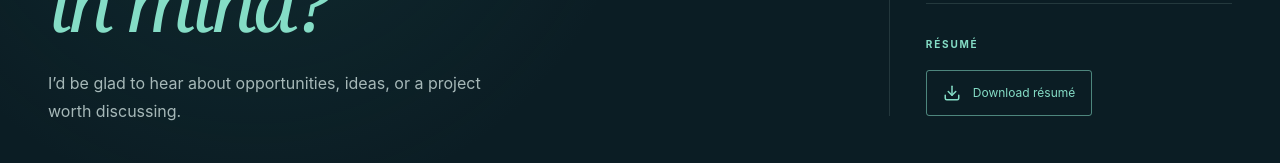
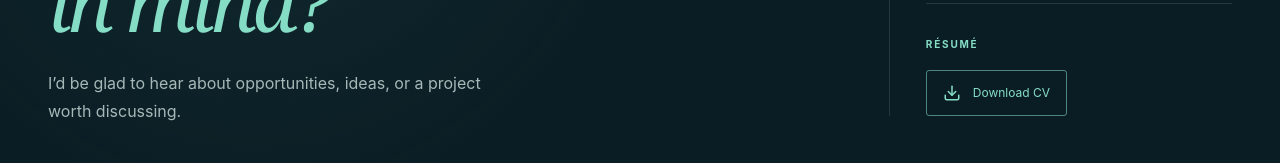
Before and after one commit to VinuraPathumSandeepa/Vinura-Portfolio, a React (Vite) app: page / in a window 1280 px wide. Shown: the part 7036-7199 px from the top of the page. Built offline with nearby package versions, Linux system fonts and the light colour scheme.

Commit message:
fix: label CV download button clearly

```diff
--- a/src/App.tsx
+++ b/src/App.tsx
@@ -119,7 +119,7 @@ function App() {
               {hasSocialLinks && <><p className="aside-label">FIND ME ONLINE</p><div className="social-list">{socialLinks.map((social) => <SocialItem social={social} key={social.id} />)}</div></>}
               <div className={`resume-block ${hasSocialLinks ? '' : 'resume-block--solo'}`}>
                 <p className="aside-label">RÉSUMÉ</p>
-                {resumeUrl ? <a className="resume-button resume-button--active" href={resumeUrl} download="Vinura_Pathum_Sandeepa_Resume.pdf"><Download size={18} aria-hidden="true" /> Download résumé</a> : <button className="resume-button" type="button" disabled title="Add your resume PDF to enable this download"><Download size={18} aria-hidden="true" /> Download résumé</button>}
+                {resumeUrl ? <a className="resume-button resume-button--active" href={resumeUrl} download="Vinura_Pathum_Sandeepa_Resume.pdf" aria-label="Download CV"><Download size={18} aria-hidden="true" /> Download CV</a> : <button className="resume-button" type="button" disabled title="Add your resume PDF to enable this download" aria-label="Download CV"><Download size={18} aria-hidden="true" /> Download CV</button>}
                 {!resumeUrl && <p>Available once a résumé PDF is added.</p>}
               </div>
             </Reveal>
```
